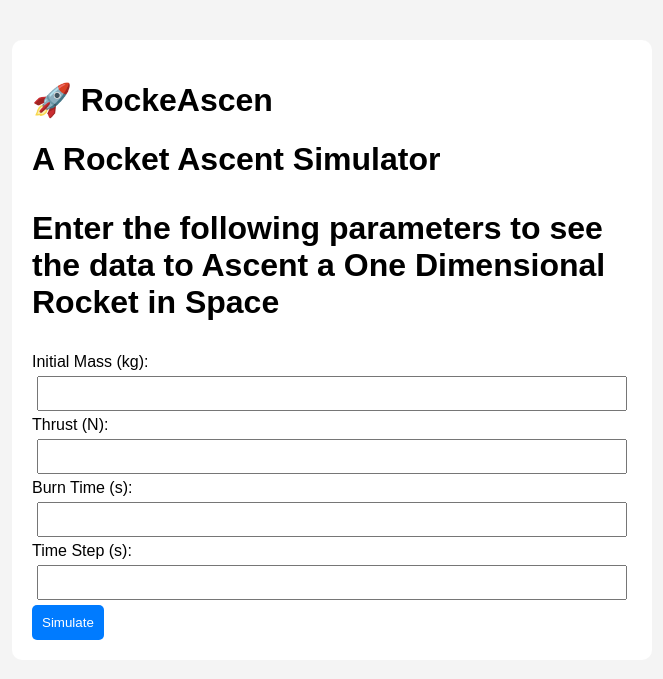
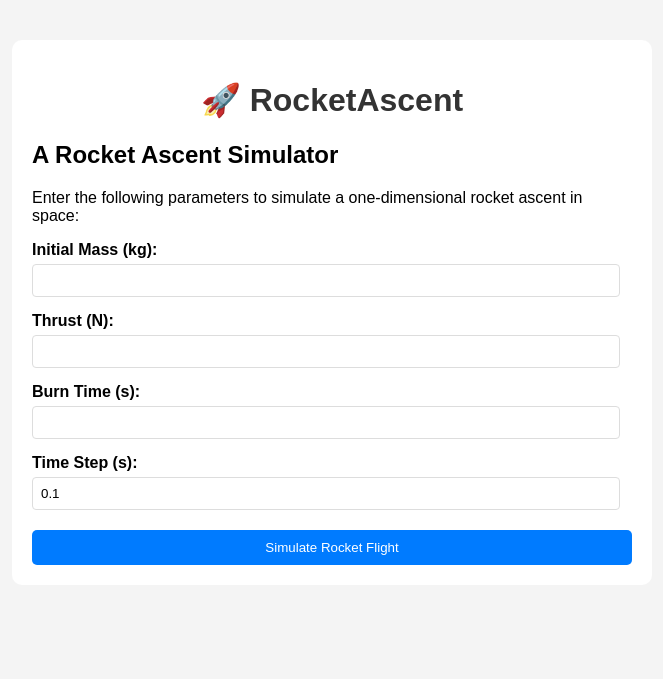
Before and after one commit to DevKumar57-67/Rocket-Ascent, a Flask app: page / in a window 1280 px wide. Shown: the top 679 px of the page, without its empty margins (308-971 px from the left). Run offline with Flask 2, Linux system fonts and the light colour scheme.

Commit message:
Assistant checkpoint: Configure rocket simulator for deployment
Assistant generated file changes:
- templates/index.html: Create complete HTML template for rocket simulation
- main.py: Update Flask app for deployment
- requirements.txt: Add missing dependencies for deployment

---

User prompt:

make changes in.files and make it deployable on tender

Replit-Commit-Author: Assistant
Replit-Commit-Session-Id: 8f36be05-4c79-43d7-b2e6-962617005137

```diff
--- a/main.py
+++ b/main.py
@@ -84,7 +84,7 @@ def index():
     return render_template("index.html", result=result)
 
 if __name__ == "__main__":
-    app.run(debug=True)
+    app.run(host='0.0.0.0', port=5000, debug=False)
 
 
 
--- a/requirements.txt
+++ b/requirements.txt
@@ -1,2 +1,5 @@
+
 Flask==2.2.5
 gunicorn==20.1.0
+numpy==1.24.3
+matplotlib==3.7.1
--- a/templates/index.html
+++ b/templates/index.html
@@ -1,48 +1,51 @@
+
 <!DOCTYPE html>
 <html>
 <head>
-    <title>Rockecent</title>
+    <title>RocketAscent</title>
     <style>
         body { font-family: Arial, sans-serif; margin: 40px; background: #f4f4f4; }
-        .container { background: #fff; padding: 20px; border-radius: 10px; width: 600px; margin: auto; }
-        input { padding: 8px; margin: 5px; width: 95%; }
-        button { padding: 10px; background: #007BFF; color: white; border: none; border-radius: 5px; cursor: pointer; }
+        .container { background: #fff; padding: 20px; border-radius: 10px; max-width: 600px; margin: auto; }
+        h1 { color: #333; text-align: center; }
+        label { display: block; margin-top: 10px; font-weight: bold; }
+        input { padding: 8px; margin: 5px 0; width: 95%; border: 1px solid #ddd; border-radius: 4px; }
+        button { padding: 10px 20px; background: #007BFF; color: white; border: none; border-radius: 5px; cursor: pointer; margin-top: 15px; width: 100%; }
         button:hover { background: #0056b3; }
-        .result { margin-top: 20px; }
+        .result { margin-top: 20px; padding: 15px; background: #f8f9fa; border-radius: 5px; }
+        .result h2 { color: #333; }
+        .result p { margin: 8px 0; }
         img { margin-top: 20px; width: 100%; border: 1px solid #ccc; border-radius: 10px; }
     </style>
 </head>
 <body>
     <div class="container">
-        <h1>🚀 RockeAscen</h1>
-        <h1> A Rocket Ascent Simulator </h1>
-        <h1>
-            <p> Enter the following parameters to see the data to Ascent a One Dimensional
-            Rocket in Space </p>
-        </h1>
+        <h1>🚀 RocketAscent</h1>
+        <h2>A Rocket Ascent Simulator</h2>
+        <p>Enter the following parameters to simulate a one-dimensional rocket ascent in space:</p>
+
         <form method="POST">
-            <label>Initial Mass (kg):</label><br>
-            <input type="number" step="any" name="mass" required><br>
+            <label>Initial Mass (kg):</label>
+            <input type="number" step="any" name="mass" required>
 
-            <label>Thrust (N):</label><br>
-            <input type="number" step="any" name="thrust" required><br>
+            <label>Thrust (N):</label>
+            <input type="number" step="any" name="thrust" required>
 
-            <label>Burn Time (s):</label><br>
-            <input type="number" step="any" name="burn_time" required><br>
+            <label>Burn Time (s):</label>
+            <input type="number" step="any" name="burn_time" required>
 
-            <label>Time Step (s):</label><br>
-            <input type="number" step="any" name="dt" required><br>
+            <label>Time Step (s):</label>
+            <input type="number" step="any" name="dt" value="0.1" required>
 
-            <button type="submit">Simulate</button>
+            <button type="submit">Simulate Rocket Flight</button>
         </form>
 
         {% if result %}
         <div class="result">
-            <h2>Results:</h2>
-            <p><b>The Final Altitude of the Rocket:</b> {{ result.final_altitude }} m</p>
-            <p><b>The Final Velocity of the Rocket:</b> {{ result.final_velocity }} m/s</p>
-            <p><b>The Final Acceleration of the Rocket:</b> {{ result.final_acceleration }} m/s²</p>
-            <img src="{{ url_for('static', filename='plot.png') }}" alt="Rocket Plot">
+            <h2>Simulation Results:</h2>
+            <p><strong>Final Altitude:</strong> {{ result.final_altitude }} m</p>
+            <p><strong>Final Velocity:</strong> {{ result.final_velocity }} m/s</p>
+            <p><strong>Final Acceleration:</strong> {{ result.final_acceleration }} m/s²</p>
+            <img src="{{ url_for('static', filename='plot.png') }}" alt="Rocket Flight Data Plot">
         </div>
         {% endif %}
     </div>
```
